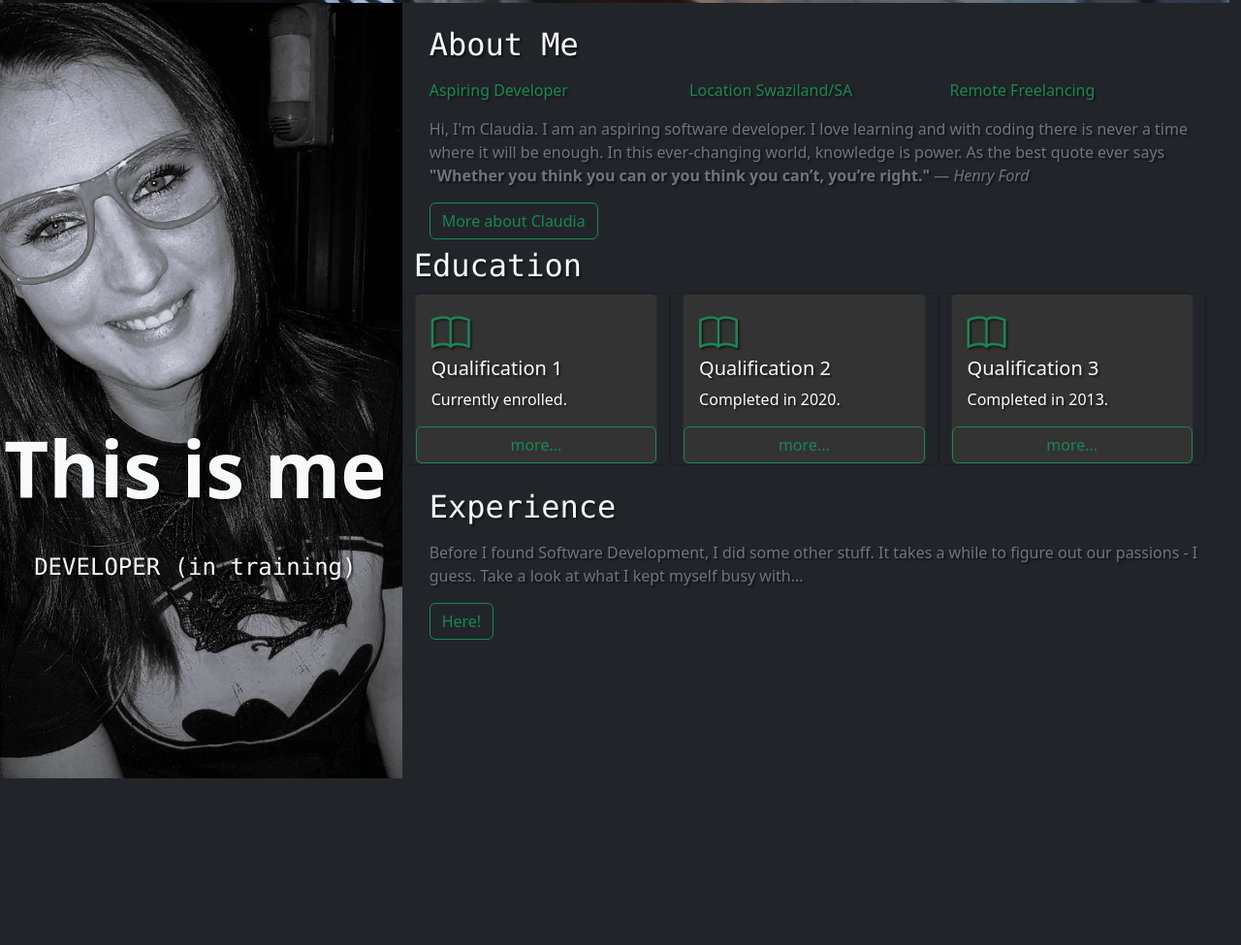
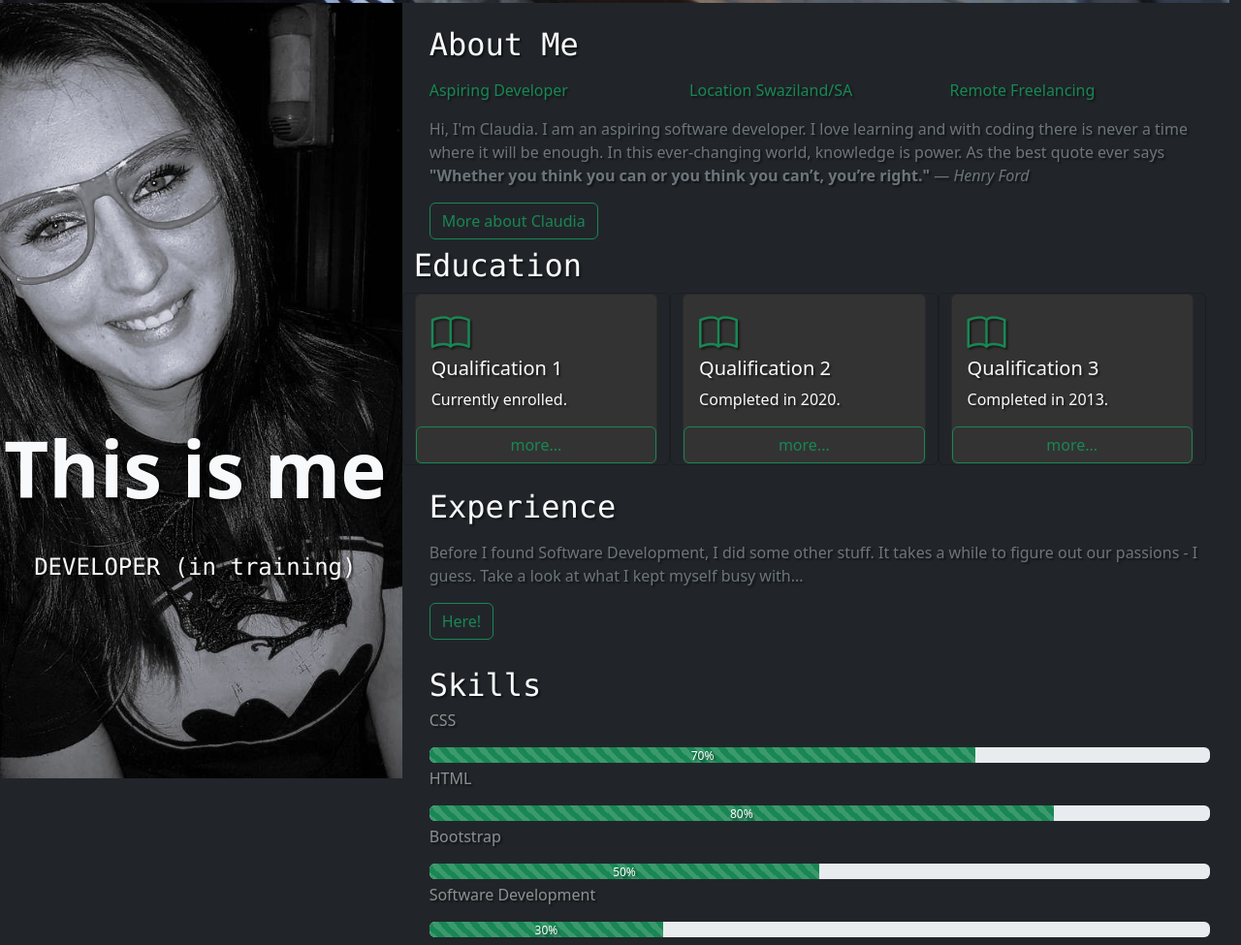
Before and after one commit to ClaudiaVielmetti/ResumeFinal, a plain HTML site: page index.html in a window 1280 px wide. Shown: the part 637-1612 px from the top of the page at 97% size. Before the commit the page ends 1440 px from the top, so only its background shows below. Drawn offline with nearby package versions, Linux system fonts and the light colour scheme.

Commit message:
skills section

```diff
--- a/index.html
+++ b/index.html
@@ -281,7 +281,7 @@ The first page has 3 cards with buttons. All three buttons will direct you to th
                 tabindex="-1"
                 id="ocExp">
 
-              <!--About me canvas contents
+              <!--Experience canvas contents
               with a close button to close canvas-->
                 <div class="offcanvas-header">
                   <h5 class="text-success">A few jobs</h5>
@@ -298,10 +298,10 @@ The first page has 3 cards with buttons. All three buttons will direct you to th
                   <h4 class="display-6 mb-4 text-white-50">
                     Work..
                   </h4>
-                  <h4 class="mb-2 font-monospace">Different jobs</h4>
+                  <h4 class="mb-2 font-monospace mb-2">Different jobs</h4>
                   <div class="work">
                     <div class="row">
-                        <div class="col-md-6 work-img">
+                        <div class="col-md-6 work-img mt-2">
                             <img src="./images/SS.jpg" class="rounded-circle img-fluid" alt=""/>
                         </div>
                         <div class="col-md-6">
@@ -346,14 +346,64 @@ The first page has 3 cards with buttons. All three buttons will direct you to th
 
                     </div>
                 </div>
+                  </div>
+                  </div>
+                  </div>
+          </section>
 
+                <section id="Experience" class="ms-3 mb-1">
+                  <h2 class="font-monospace mt-4 mb-1">Skills</h2>
+                  <p class="text-white-50">CSS</p>
+            <div class="progress mb-1">
+              <div
+                class="
+                  progress-bar
+                  bg-success
+                  progress-bar-striped progress-bar-animated
+                "
+                role="progressbar"
+                style="width: 70%"
+              >70%</div>
+            </div>
+            <p class="text-white-50">HTML</p>
+            <div class="progress mb-1">
+              <div
+                class="
+                  progress-bar
+                  bg-success
+                  progress-bar-striped progress-bar-animated
 
+                "
+                role="progressbar"
+                style="width: 80%"
+              >80%</div>
+            </div>
+            <p class="text-white-50">Bootstrap</p>
+            <div class="progress mb-1">
+              <div
+                class="progress-bar bg-success progress-bar
+                bg-success
+                progress-bar-striped progress-bar-animated"
+                role="progressbar"
+                style="width: 50%"
+              >50%</div>
+            </div>
+            <p class="text-white-50">Software Development</p>
+            <div class="progress mb-1">
+              <div
+                class="
+                  progress-bar
+                  bg-success
+                  progress-bar-striped progress-bar-animated
+                "
+                role="progressbar"
+                style="width: 30%"
+               >30%</div>
 
-
-                </div>
-              </div>
-            </section>
-          </section>
+        </div>
+        </div>
+       </section>
+        </section>
 
 
 
```
